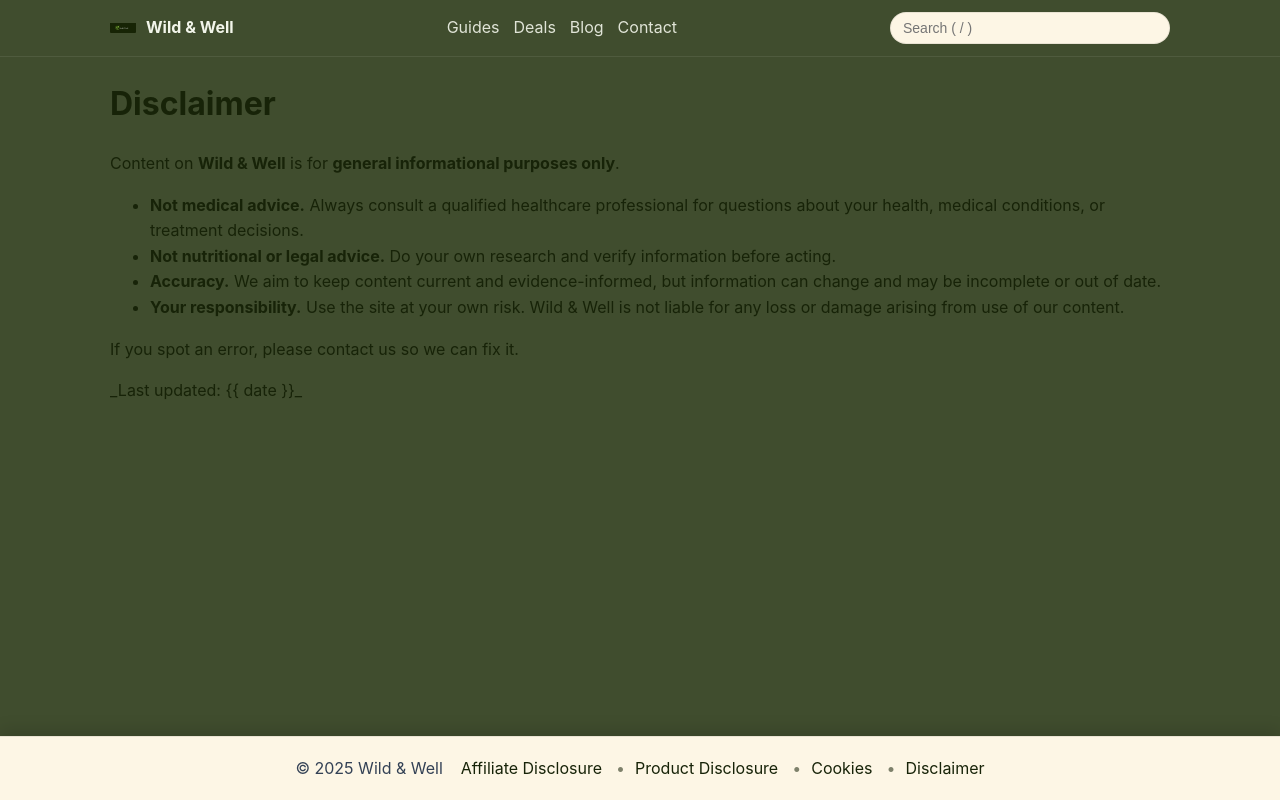
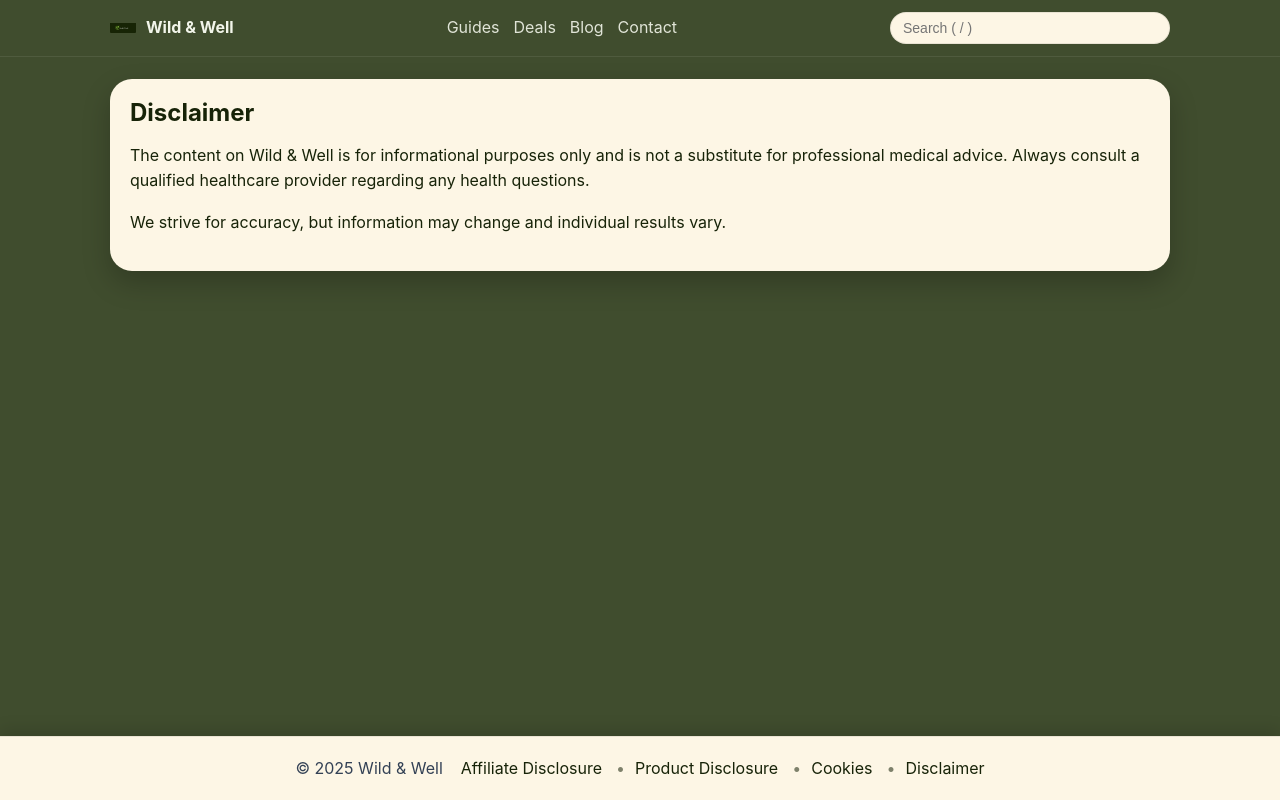
Before and after one commit to dariosandison/Eco---Holistic, a Next.js app: page /disclaimer in a window 1280 px wide. Built offline with nearby package versions, Linux system fonts and the light colour scheme.

Commit message:
Update disclaimer.js

```diff
--- a/pages/disclaimer.js
+++ b/pages/disclaimer.js
@@ -1,29 +1,20 @@
+// pages/disclaimer.js
 import Head from 'next/head';
-import { getDocBySlug } from '../lib/content';
-import { renderMarkdown } from '../lib/markdown';
 
-export default function Disclaimer({ doc, html }) {
+export default function Disclaimer() {
   return (
     <>
       <Head>
-        <title>{doc?.title ? `${doc.title} | Wild & Well` : 'Disclaimer | Wild & Well'}</title>
-        {doc?.description ? <meta name="description" content={doc.description} /> : null}
+        <title>Disclaimer — Wild &amp; Well</title>
+        <meta name="robots" content="noindex,follow" />
       </Head>
-      <main className="container">
-        <h1>{doc?.title || 'Disclaimer'}</h1>
-        <article dangerouslySetInnerHTML={{ __html: html || '' }} />
-      </main>
+      <div className="container" style={{ marginTop: 22 }}>
+        <article className="post">
+          <h1 className="post-title">Disclaimer</h1>
+          <p>The content on Wild &amp; Well is for informational purposes only and is not a substitute for professional medical advice. Always consult a qualified healthcare provider regarding any health questions.</p>
+          <p>We strive for accuracy, but information may change and individual results vary.</p>
+        </article>
+      </div>
     </>
   );
 }
-
-export async function getStaticProps() {
-  const fields = ['slug', 'title', 'date', 'content', 'excerpt', 'description'];
-  // IMPORTANT: positional args (dir, slug, fields)
-  const doc = getDocBySlug('content/legal', 'disclaimer', fields);
-
-  if (!doc) return { notFound: true };
-
-  const html = renderMarkdown(doc.content || '');
-  return { props: { doc, html } };
-}
```
